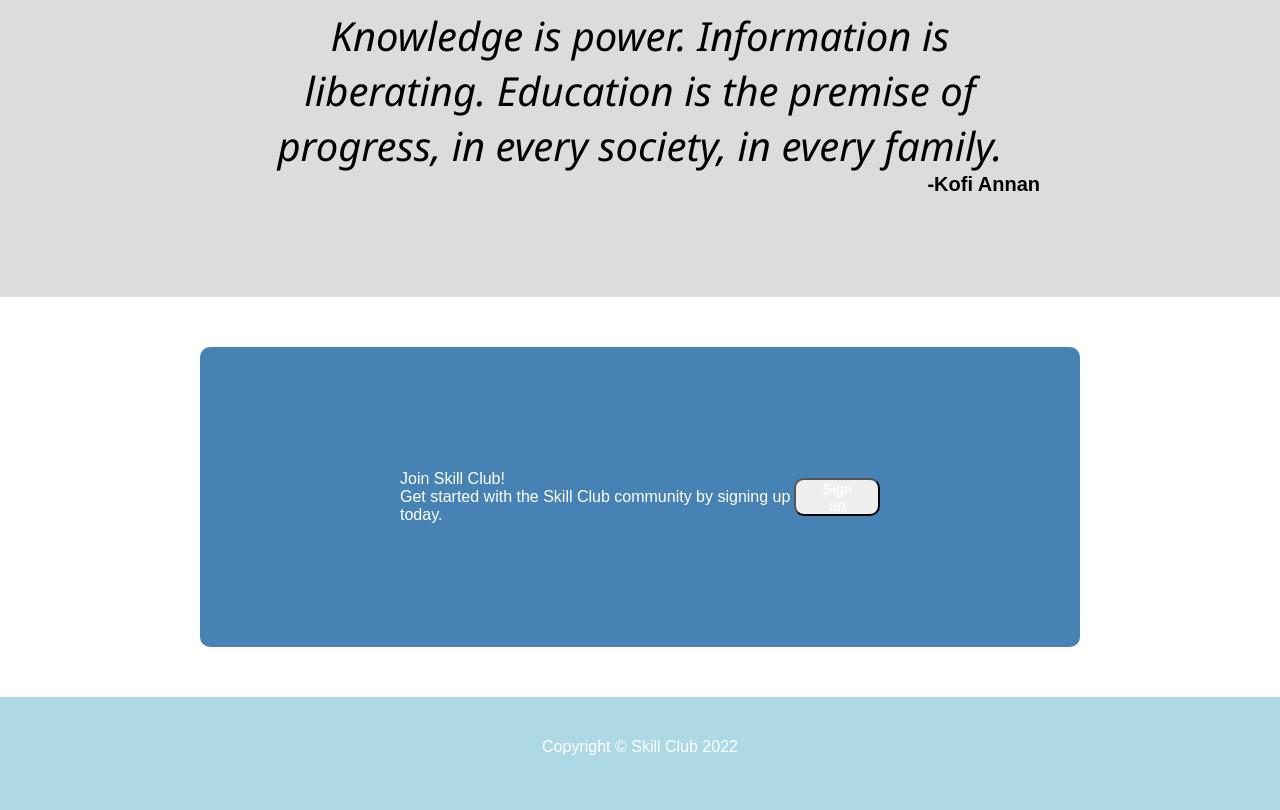
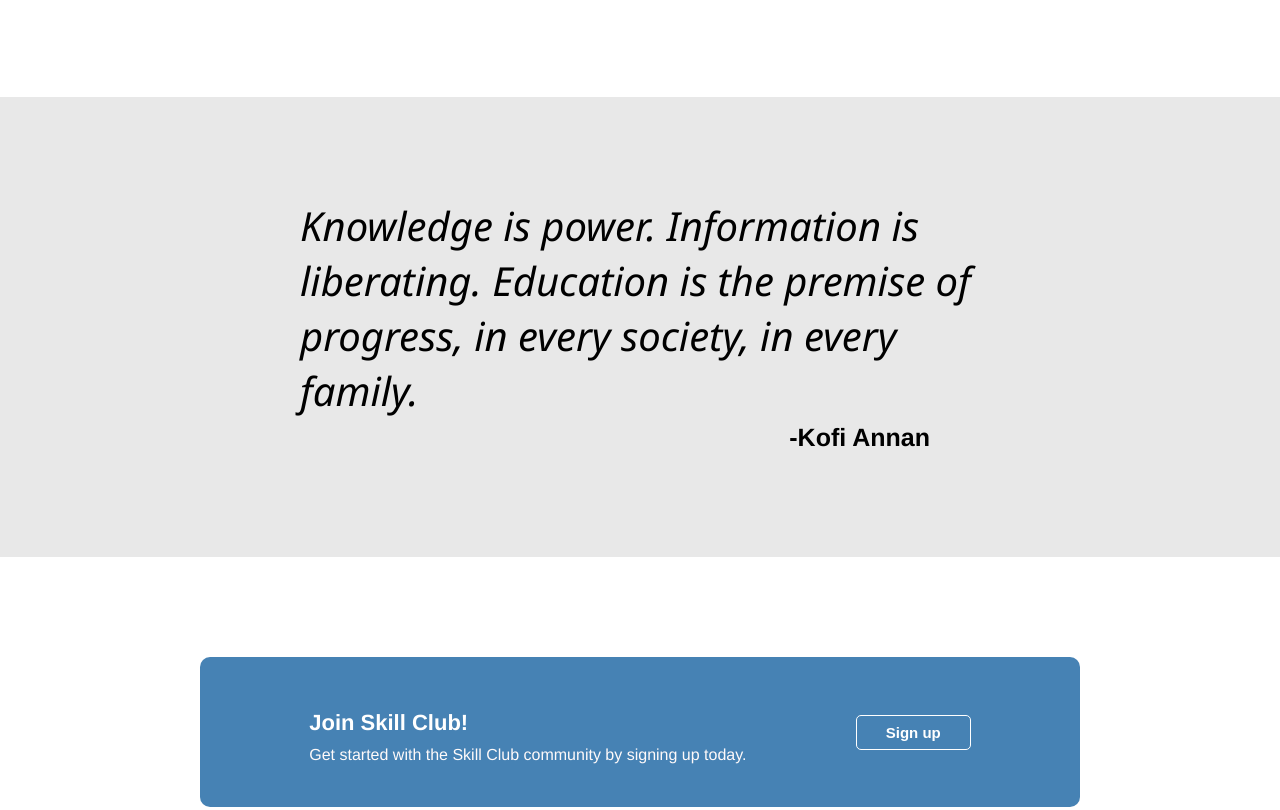
Before and after one commit to Alena-Dz/TOPLandingPage, a plain HTML site: page index.html in a window 1280 px wide. Shown: the part 1545-2355 px from the top of the page. Drawn offline with Linux system fonts and the light colour scheme.

Commit message:
fixed buttons and quote section

```diff
--- a/index.html
+++ b/index.html
@@ -6,9 +6,8 @@
       <link rel="stylesheet" href="style.css">
     </head>
     <body>
-        <div class="body-content">
         <div class="header">
-            <div class="header-logo">Header Logo</div>
+            <div class="header-logo">Skill Club</div>
             <ul>
               <li><a href="#">Courses</a></li>
               <li><a href="#">About</a></li>
@@ -46,9 +45,8 @@
             </div>
         </div>
         <div class="quote-block">
-            <blockquote><div class="quote-text">Knowledge is power. Information is liberating. Education is the premise of progress, in every society, in every family.</div>
+            <div class="quote-text">Knowledge is power. Information is liberating. Education is the premise of progress, in every society, in every family.</div>
             <div class="quote-author">-Kofi Annan</div>
-            </blockquote>
         </div>
         <div class="join-banner">
             <div class="join-color-box">
@@ -56,10 +54,9 @@
                  <div class="bold-join-text">Join Skill Club!</div>
                  <div class="regular-join-text">Get started with the Skill Club community by signing up today.</div>
                 </div>
-             <div class="right-join"><button>Sign up</button></div>
+             <button class="join-sign-up">Sign up</button>
             </div>
         </div>
-    </div>
     </body>
     <div class="footer">Copyright &copy; Skill Club 2022</div>
 </html>
--- a/style.css
+++ b/style.css
@@ -13,7 +13,7 @@ ul a {
 
  body {
     background-color: lightblue;
-    font-family: sans-serif;
+    font-family: Helvetica, sans-serif;
     display: flex;
     flex-direction: column;
     margin: 0;
@@ -28,28 +28,39 @@ ul a {
     padding: 0 200px;
 }
 
+.header-logo {
+    font-variant: small-caps;
+    font-weight: 800;
+    font-size: 40px;
+    padding-top: 10px;
+}
+
 .intro-banner {
     display: flex;
-    margin: 50px 0;
+    margin: 120px 0;
     padding: 0 200px;
 }
 
 .intro-text {
     font-size: 50px;
-    font-weight: 800;
+    font-weight: 700;
+}
+
+.intro-description,
+.regular-join-text {
+    color: snow;
 }
 
 .intro-left-content {
     display: flex;
     flex-wrap: wrap;
-    justify-content: space-between;
     color: white;
     padding-right: 40px;
 }
 
 .info-banner {
     background-color: white;
-    padding: 40px 200px;
+    padding: 25px 200px 100px 200px;
 }
 
 .info-banner-text {
@@ -79,18 +90,19 @@ ul a {
 .join-banner {
     background-color: white;
     display: flex;
-    padding: 50px 200px;
+    padding: 100px 200px;
     justify-content: center;
     align-items: space-evenly;
-
 }
 
 button {
-    border-radius: 10px;
+    border-radius: 5px;
     font-size: 15px;
-    padding: 0 20px;
+    padding: 5px 25px;
     color: white;
-    weight: 700;
+    font-weight: 700;
+    width: 115px;
+    height: 35px;
 }
 
 .sign-up {
@@ -104,39 +116,50 @@ button {
     align-items: center;
     height: 100px;
     color: white;
-
 }
 
 .quote-block {
-    background-color: gainsboro;
+    background-color: #E8E8E8;
     font-size: 40px;
-    height: 330px;
+    height: 400px;
     display: flex;
+    flex-direction: column;
     justify-content: center;
-    align-items: center;
-    text-align: center;
-    padding: 30px 200px;
+    padding: 30px 300px;
 }
 
 .quote-text {
     font-family:'Segoe UI', Tahoma, Geneva, Verdana, sans-serif;
     font-style: italic;
+    font-weight: 100;
 }
 
 .quote-author {
     font-weight: 700;
     text-align: right;
-    font-size: 20px;
+    font-size: 25px;
+    padding: 5px 50px;
 }
 
 .join-color-box {
     background-color: steelblue;
     color: white;
-    height: 200px;
-    width: 1400px;
+    height: 150px;
+    width: 1100px;
     border-radius: 10px;
     display: flex;
-    justify-content: space-between;
+    justify-content: space-evenly;
     align-items: center;
-    padding: 50px 200px;
+
 }
+
+.bold-join-text {
+    font-weight: 700;
+    font-size: 22px;
+    padding: 10px 0;
+}
+
+.join-sign-up {
+    background-color: steelblue;
+    border: 1px solid white;
+}
```
